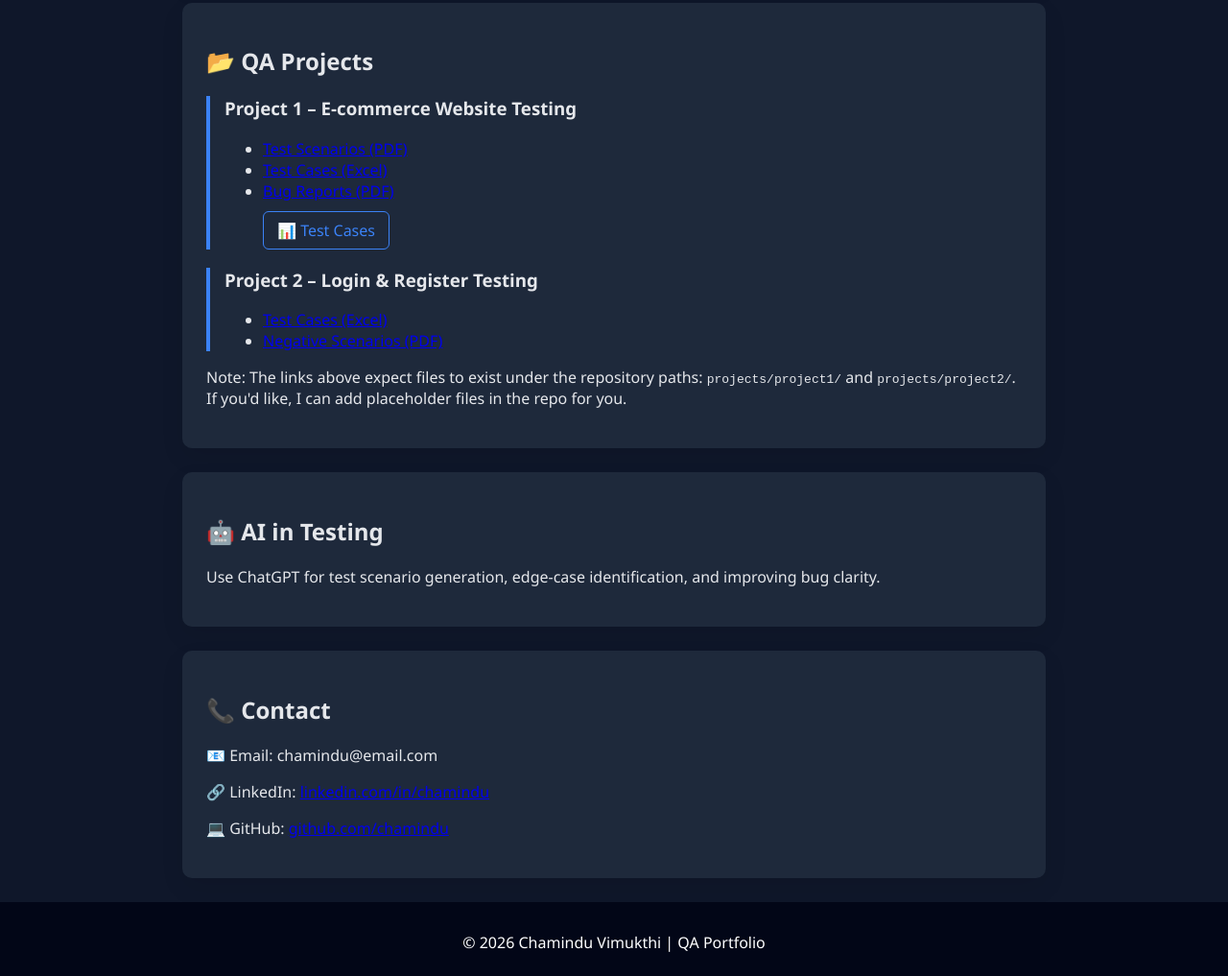
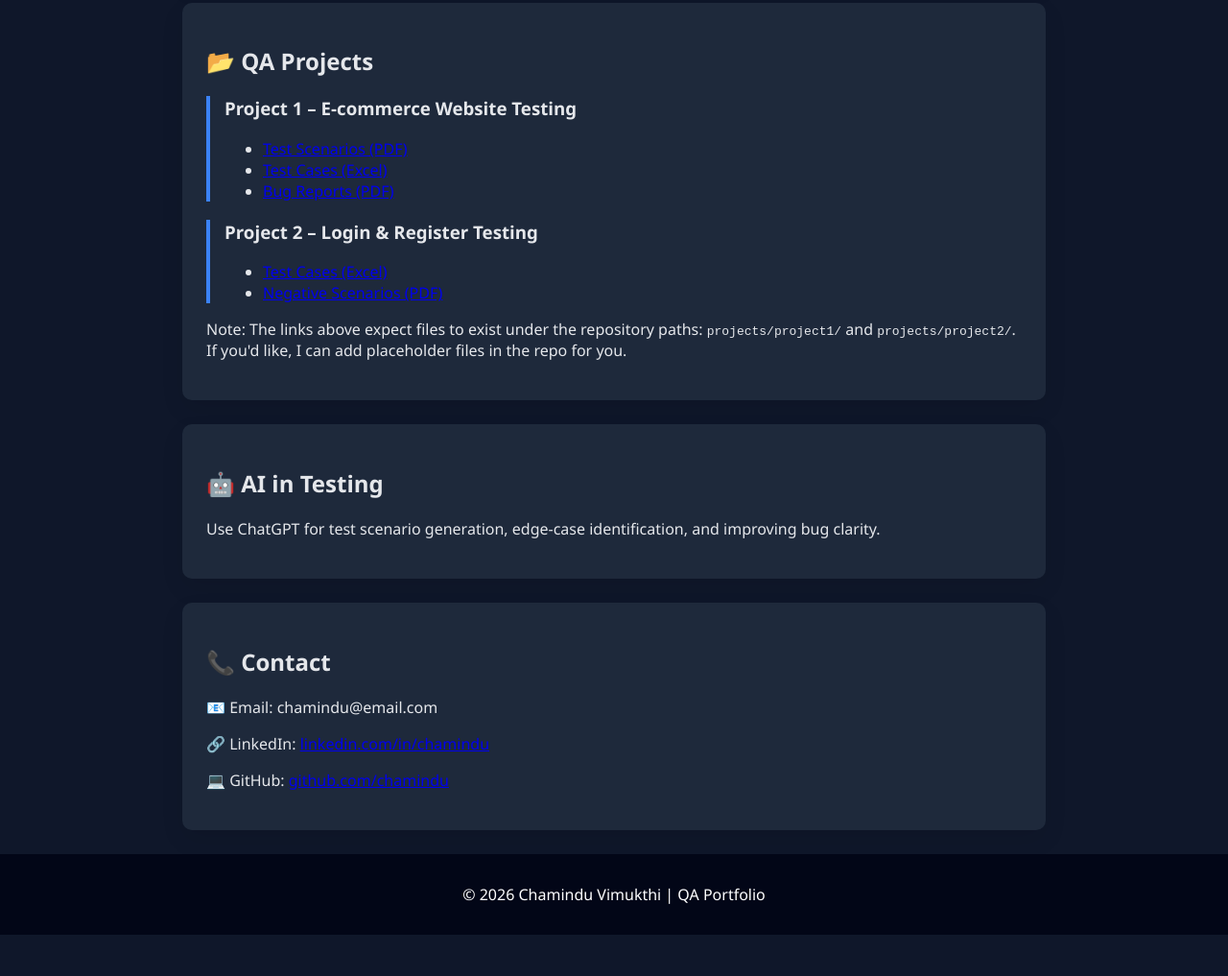
Before and after one commit to chaminduvimukthi/Chamindu_portfolio2, a plain HTML site: page index.html in a window 1280 px wide. Shown: the part 805-1822 px from the top of the page at 96% size. After the commit the page ends 1779 px from the top, so only its background shows below. Drawn offline with Linux system fonts and the light colour scheme.

Commit message:
Update index.html

```diff
--- a/index.html
+++ b/index.html
@@ -61,7 +61,7 @@
             <li><a href="https://docs.google.com/spreadsheets/d/1cj8LgbcmxlDIy3DqVxmF3jmodev2Ml75ni73IWEbYLI/edit?usp=sharing"_blank">Test Cases (Excel)</a></li>
             <li><a href="https://docs.google.com/spreadsheets/d/1wAJCxzVaajN90sJvqDKLzpIeOSClNzTJGf-kntSd2L4/edit?usp=sharing" target="_blank">Bug Reports (PDF)</a></li>
 
-                <a href="projects/project1/Test-Cases.xlsx" target="_blank" class="btn outline">📊 Test Cases</a>
+
             </li>
         </ul>
     </div>
```
